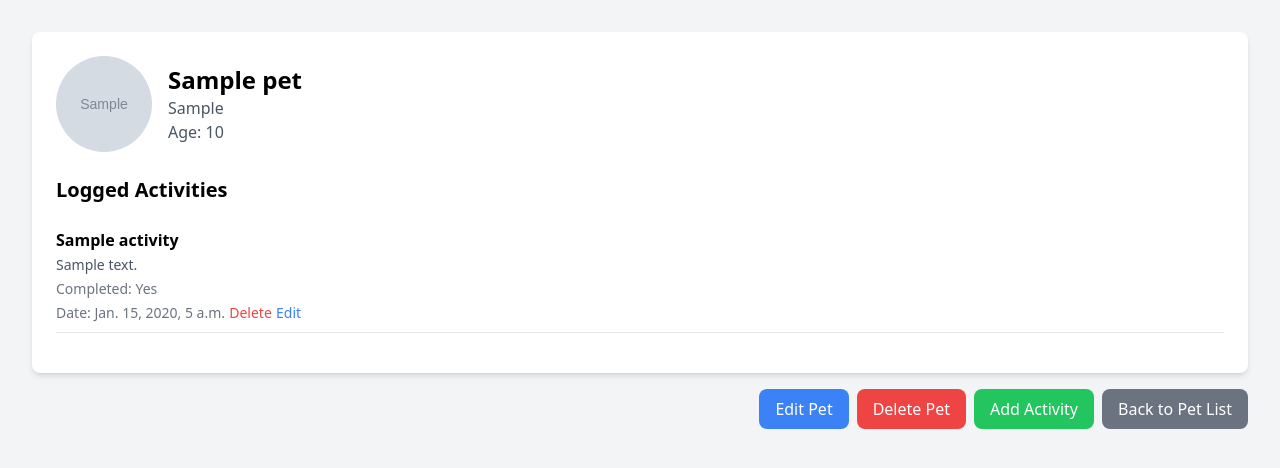
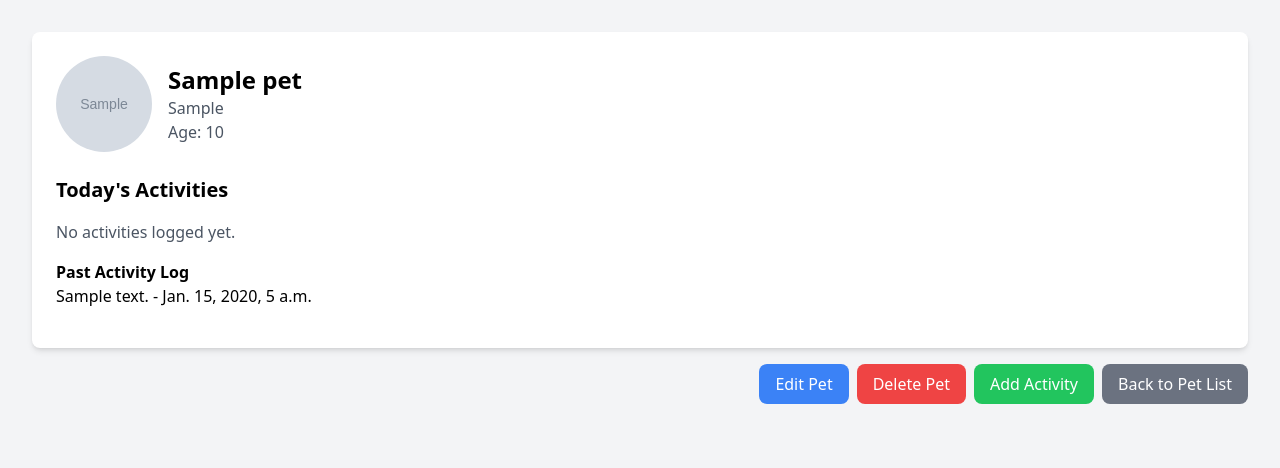
Before and after one commit to SamTheSoftwareEngineer/Petnote, a Django app: page /pets/1/ in a window 1280 px wide. Shown: the part 60-528 px from the top of the page. Run offline with Django 5.2, Linux system fonts and the light colour scheme; a user stored in the database is signed in; tables that the repository leaves empty hold one stand-in row (values such as "Sample post"); grey boxes marked "Sample" are stand-in pictures; parts of the project's set-up code (start-up, migrations or seed data) failed here and were passed over; some libraries are stand-ins or nearby versions.

Commit message:
Edited to add a today's activities section and a past activity section

```diff
--- a/pets/templates/pets/pet_detail.html
+++ b/pets/templates/pets/pet_detail.html
@@ -31,11 +31,11 @@
             </div>
 
             <!-- Activities Section -->
-            <h3 class="text-xl font-semibold mb-4">Logged Activities</h3>
+            <h3 class="text-xl font-semibold mb-4">Today's Activities</h3>
             <div class="mb-4">
-                {% if activities %}
+                {% if todays_activities %}
                     <ul>
-                        {% for activity in activities %}
+                        {% for activity in todays_activities %}
                         <li class="border-b py-2">
                             <strong>{{ activity.name }}</strong><br>
                             <span class="text-sm text-gray-600">{{ activity.description }}</span><br>
@@ -52,6 +52,22 @@
                     </ul>
                 {% else %}
                     <p class="text-gray-600">No activities logged yet.</p>
+                {% endif %}
+            </div>
+
+            <!-- Past Activities Section -->
+            <div class="mb-4">
+                <h2><strong>Past Activity Log</strong></h2>
+                {% if past_activities %}
+                  <ul>
+                    {% for activity in past_activities %}
+                      <li>
+                        {{ activity.description }} - {{ activity.date_completed}}{% if activity.completed %} (Completed){% endif %}
+                      </li>
+                    {% endfor %}
+                  </ul>
+                {% else %}
+                  <p>No past activities yet.</p>
                 {% endif %}
             </div>
         </div>
```
